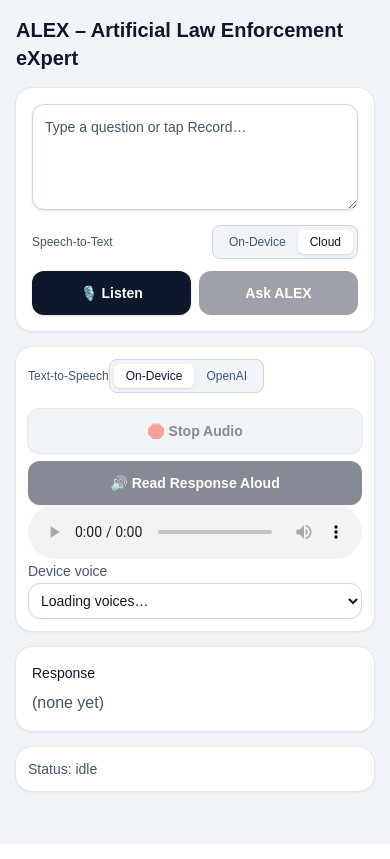
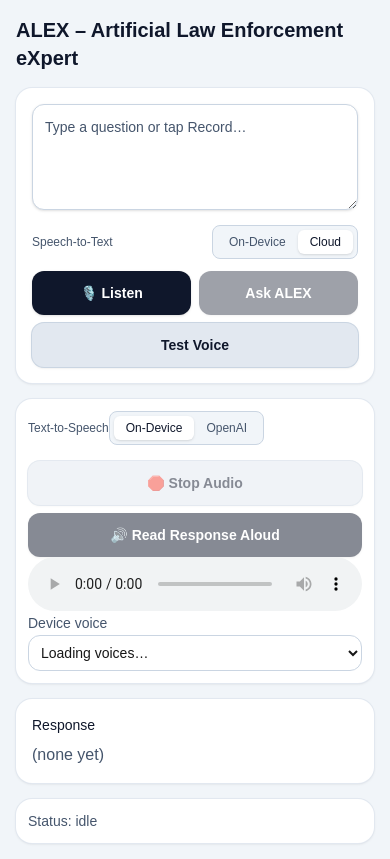
Before and after one commit to davidcthornton/alex-nextjs-vercel, a Next.js app: page / in a window 390 px wide. Built offline with nearby package versions, Linux system fonts and the light colour scheme.

Commit message:
testing TTS mobile bug

```diff
--- a/app/page.tsx
+++ b/app/page.tsx
@@ -316,7 +316,10 @@
         utterRef.current = utter;
 
         const selected = getSelectedDeviceVoice();
-        if (selected) utter.voice = selected;
+        if (selected) {
+          utter.voice = selected;
+          utter.lang = selected.lang; // 👈 important
+        }
 
         utter.onstart = () => setStatus("playing");
         utter.onend = () => {
@@ -544,6 +547,27 @@
             </div>
           )}*/}
 
+          <button
+            type="button"
+            className="alex-btn alex-btn-secondary w-full sm:w-auto"
+            onClick={() => {
+              const v = getSelectedDeviceVoice();
+              const u = new SpeechSynthesisUtterance(
+                "Voice test. The quick brown fox jumps over the lazy dog. One two three."
+              );
+              if (v) {
+                u.voice = v;
+                u.lang = v.lang;
+              }
+              window.speechSynthesis.cancel();
+              window.speechSynthesis.speak(u);
+            }}
+            disabled={ttsMode !== "device"}
+          >
+            Test Voice
+          </button>
+
+
           {sttMode === "device" && (
             <div className="text-xs text-slate-500 mt-2">
               STT debug: {sttDebug || "(none)"}
```
